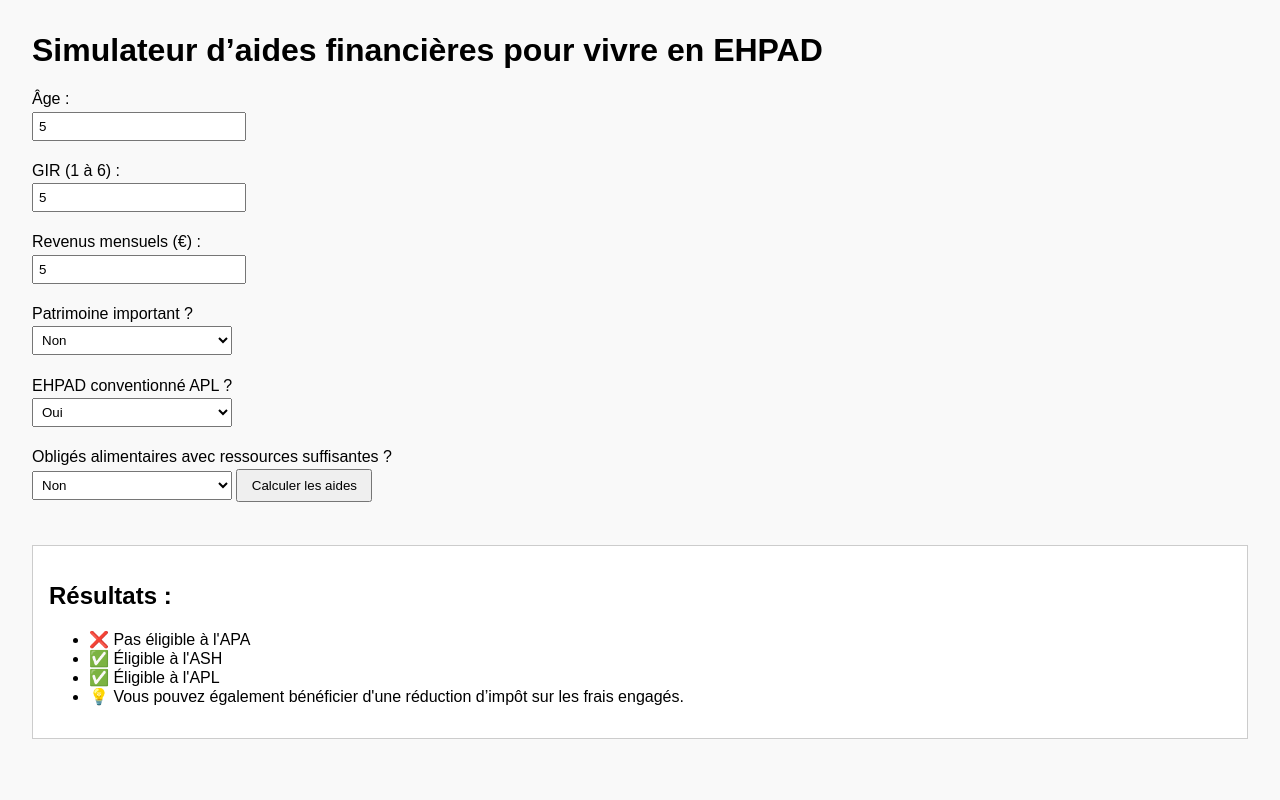
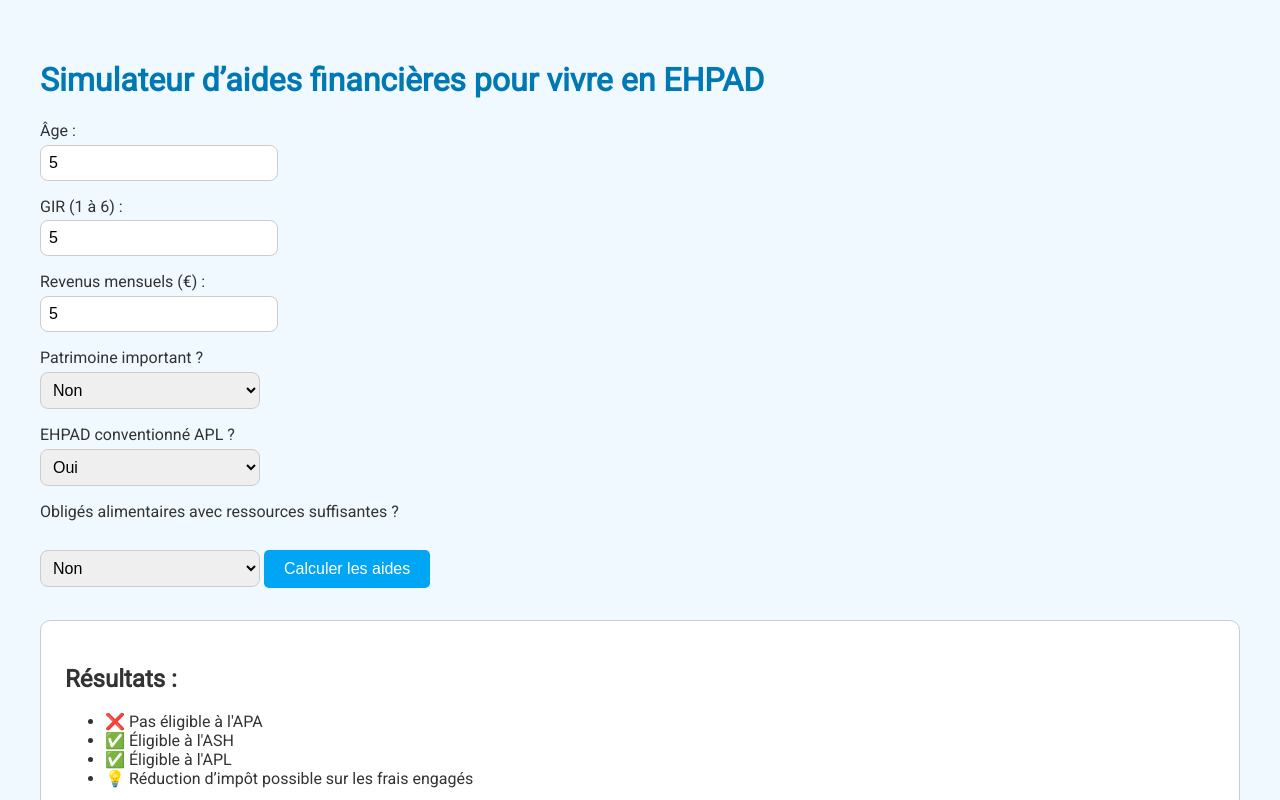
Before and after one commit to cyroll56/simulateur-aides-ehpad, a plain HTML site: page index.html in a window 1280 px wide. Both pictures are taken after typing "5", "5", "5" into the empty fields and a click on the button "Calculer les aides". Shown: the top 800 px of the page. Drawn offline with nearby package versions, Linux system fonts and the light colour scheme.

Commit message:
Update index.html

```diff
--- a/index.html
+++ b/index.html
@@ -3,12 +3,59 @@
 <head>
   <meta charset="UTF-8">
   <title>Simulateur d’aides EHPAD</title>
+  <link href="https://fonts.googleapis.com/css2?family=Roboto&display=swap" rel="stylesheet">
+  <script src="https://cdnjs.cloudflare.com/ajax/libs/jspdf/2.5.1/jspdf.umd.min.js"></script>
   <style>
-    body { font-family: Arial, sans-serif; margin: 2em; background: #f9f9f9; }
-    label { display: block; margin: 0.5em 0 0.2em; }
-    input, select { width: 200px; padding: 5px; margin-bottom: 1em; }
-    button { padding: 0.5em 1em; }
-    #resultat { margin-top: 2em; background: #fff; padding: 1em; border: 1px solid #ccc; }
+    body {
+      font-family: 'Roboto', sans-serif;
+      background-color: #f0f9ff;
+      padding: 2em;
+      color: #333;
+    }
+    h1 {
+      color: #0078b4;
+    }
+    label {
+      display: block;
+      margin: 1em 0 0.3em;
+    }
+    input, select {
+      width: 220px;
+      padding: 8px;
+      border: 1px solid #ccc;
+      border-radius: 8px;
+      font-size: 1em;
+    }
+    button {
+      margin-top: 1.5em;
+      padding: 10px 20px;
+      background-color: #00a6f4;
+      color: white;
+      border: none;
+      border-radius: 5px;
+      font-size: 1em;
+      cursor: pointer;
+    }
+    button:hover {
+      background-color: #0092d1;
+    }
+    #resultat {
+      margin-top: 2em;
+      background: white;
+      padding: 1.5em;
+      border: 1px solid #ccc;
+      border-radius: 10px;
+    }
+    a {
+      color: #00a6f4;
+      text-decoration: none;
+    }
+    a:hover {
+      text-decoration: underline;
+    }
+    .actions {
+      margin-top: 1em;
+    }
   </style>
 </head>
 <body>
@@ -46,7 +93,18 @@
     <button type="submit">Calculer les aides</button>
   </form>
 
-  <div id="resultat"></div>
+  <div id="resultat" style="display:none;"></div>
+
+  <div class="actions" style="display:none;">
+    <button onclick="telechargerPDF()">📄 Télécharger en PDF</button>
+  </div>
+
+  <p style="margin-top: 2em;">
+    ➕ Plus d'informations et de détails sur le site officiel :
+    <a href="https://www.pour-les-personnes-agees.gouv.fr/" target="_blank">
+      pour-les-personnes-agees.gouv.fr
+    </a>
+  </p>
 
   <script>
     document.getElementById("simulateur").addEventListener("submit", function(e) {
@@ -76,14 +134,25 @@
       if (ehpad === "Oui") {
         result += "<li>✅ Éligible à l'APL</li>";
       } else {
-        result += "<li>❔ Vérifiez si l'ALS est possible (EHPAD non conventionné)</li>";
+        result += "<li>❔ Vérifier l'éligibilité à l'ALS (EHPAD non conventionné)</li>";
       }
 
-      result += "<li>💡 Vous pouvez également bénéficier d'une réduction d’impôt sur les frais engagés.</li>";
+      result += "<li>💡 Réduction d’impôt possible sur les frais engagés</li>";
       result += "</ul>";
 
       document.getElementById("resultat").innerHTML = result;
+      document.getElementById("resultat").style.display = "block";
+      document.querySelector(".actions").style.display = "block";
     });
+
+    function telechargerPDF() {
+      const { jsPDF } = window.jspdf;
+      const doc = new jsPDF();
+
+      const content = document.getElementById("resultat").innerText;
+      doc.text(content, 10, 10);
+      doc.save("aides-ehpad.pdf");
+    }
   </script>
 
 </body>
```
